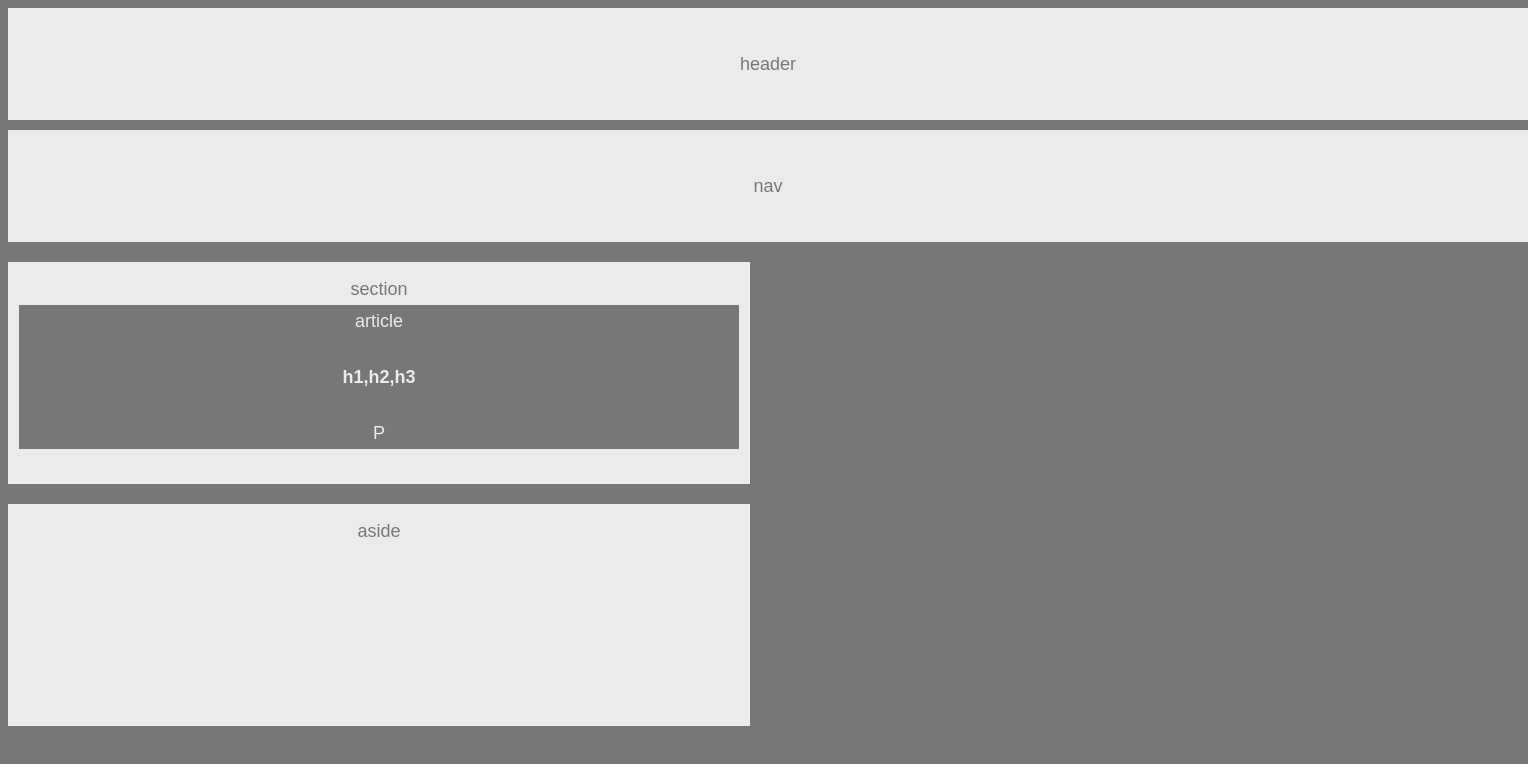
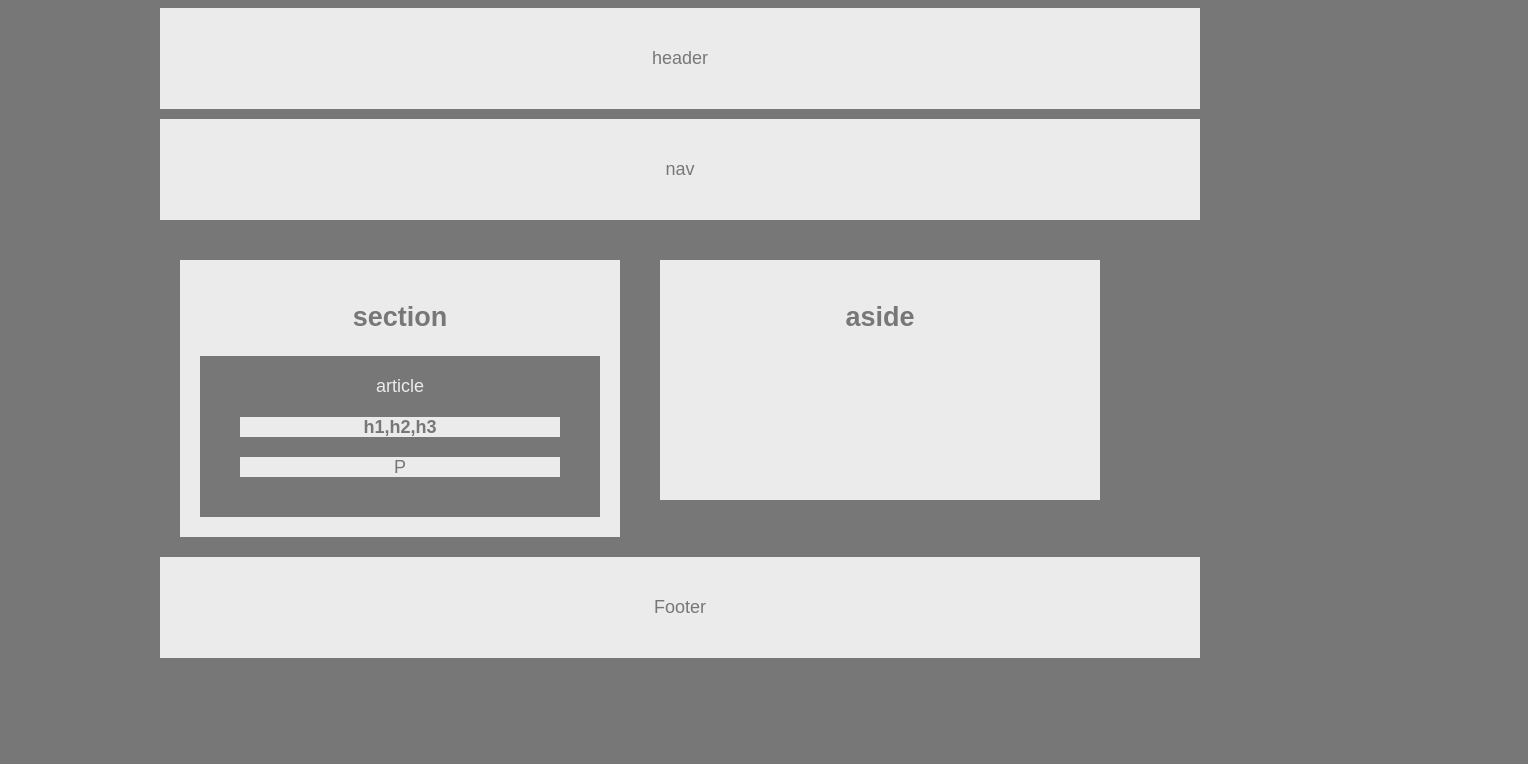
Before and after one commit to hamdihudle/HW-Wireframe, a plain HTML site: page index.html in a window 1280 px wide. Shown: the whole page, 1528 px wide, since content can reach past the window. Drawn offline with Linux system fonts and the light colour scheme.

Commit message:
Phase two

```diff
--- a/index.html
+++ b/index.html
@@ -10,15 +10,18 @@
 
 
 <section>
-    <section1>section</section1>
+    <h2>section</h2>
     <article>
-        <div>article</div>
+        article
         <h4>h1,h2,h3</h4>
             <p>P</p>
     </article>
+
 </section>
 
-<aside>aside</aside>
+<aside>
+    <h2>aside</h2>
+</aside>
 
 
 <footer>Footer</footer>
--- a/style.css
+++ b/style.css
@@ -6,22 +6,23 @@ color: #777777;
 background: #777777;
 width: 960px;
 font-size: 18px;
-line-height: 32px;
 text-align: center;
+margin-left: auto;
+margin-right: auto;
 }
 
 
 header {
     color: #777777;
     background-color: #ebebeb;
-    width: 150%;
+    width: 100%;
     padding: 40px;
     margin-bottom: 10px;
 }
 
 nav {
     background-color: #ebebeb;
-    width: 150%;
+    width:  100%;
     padding: 40px;
     margin-bottom: 20px;
 }
@@ -29,41 +30,56 @@ nav {
 section {
     background-color: #ebebeb;
     float: left;
-    width: 75%;
-    height: 200px;
-  padding: 10px;
-  margin-bottom: 20px;
-  border: 1px solid #eee;
+    width: 400px;
+    padding: 20px;
+    margin: 20px;
 }
+
 
 article {
     color: #ebebeb;
-    background-color: #777777
+    background-color: #777777;
+    padding: 20px;
+
 }
 
-.div {
-    color: #ebebeb;
-    background-color: #777777;
+.class1 {
+    color: #777777;
+    background-color: #ebebeb;
+    height: 20px;
+    margin: 20px;
+
 }
 
 
-.h1 {
+h4 {
     color: #777777;
-    background-color: #ebebeb
+    background-color: #ebebeb;
+    height: 20px;
+    margin: 20px;
 }
 
-.p {
+p {
     color: #777777;
-    background-color: #ebebeb
+    background-color: #ebebeb;
+    height: 20px;
+    margin: 20px;
 }
 
 aside {
     background-color: #ebebeb;
     float: left;
-    width: 75%;
+    width: 400px;
     height: 200px;
-    padding: 10px;
+    padding: 20px;
+    margin: 20px;
+}
+
+Footer {
+    background-color: #ebebeb;
+    width:  100%;
+    padding: 40px;
     margin-bottom: 20px;
-    border: 1px solid #eee;
+    clear: both;
 
 }
```
